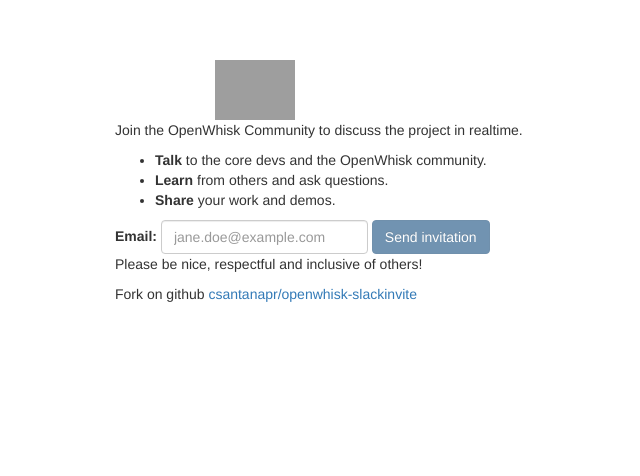
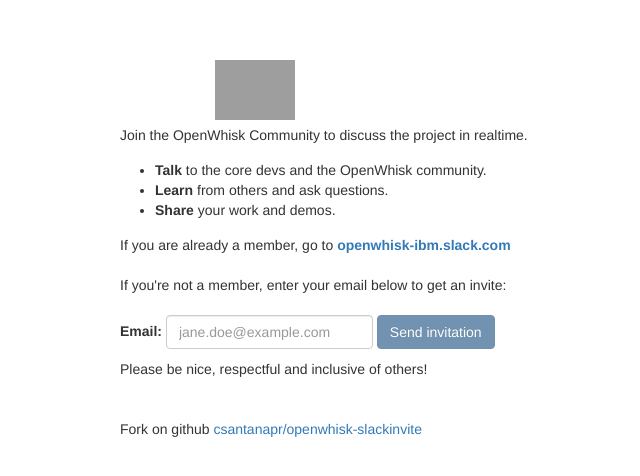
Before and after one commit to apache/openwhisk-slackinvite, a plain HTML site: page index.html in a window 1280 px wide. Shown: the part 140-616 px from the top of the page, without its empty margins (275-915 px from the left). Drawn offline with nearby package versions, Linux system fonts and the light colour scheme; grey boxes are pictures that could not be loaded.

Commit message:
Add link directly to Slack for existing members. Closes #2 (#3)

```diff
--- a/index.html
+++ b/index.html
@@ -28,7 +28,7 @@
       <script src="https://oss.maxcdn.com/respond/1.4.2/respond.min.js"></script>
     <![endif]-->
 
-  <style>
+<style>
 .splash {
   width: 500px;
   margin: 200px auto;
@@ -39,6 +39,10 @@
   .splash {
       margin-top:100px
   }
+}
+
+p, form {
+  padding: 5px 5px;
 }
 </style>
 </head>
@@ -52,6 +56,8 @@
   <li><strong>Learn</strong> from others and ask questions.</li>
   <li><strong>Share</strong> your work and demos.</li>
 </ul>
+<p>If you are already a member, go to <strong><a href="https://openwhisk-team.slack.com">openwhisk-ibm.slack.com</a></strong></p>
+<p>If you're not a member, enter your email below to get an invite:</p>
 <form class="form-inline">
   <div class="form-group">
     <label for="exampleInputEmail2">Email:</label>
```
